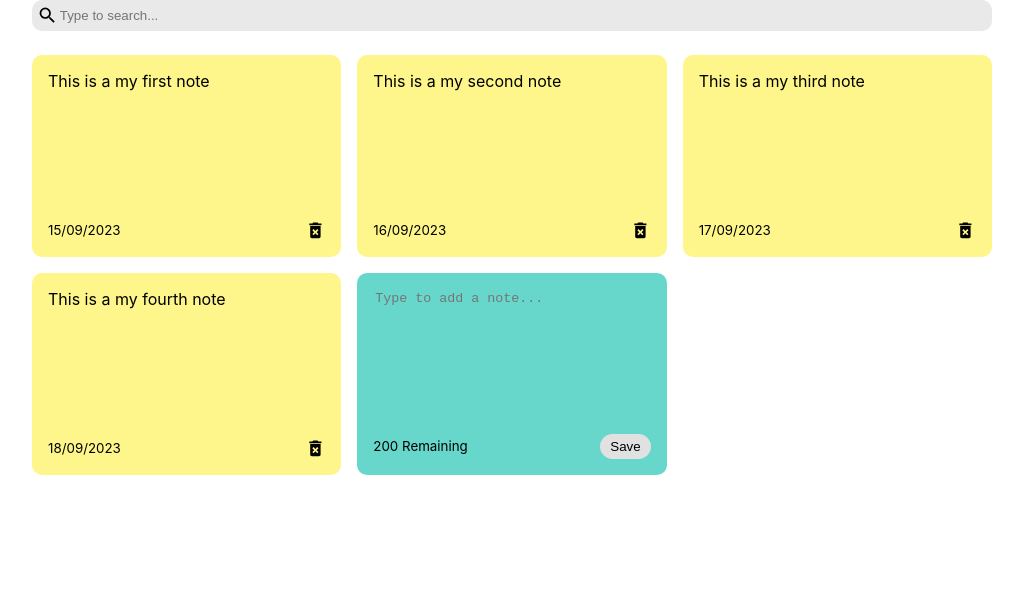
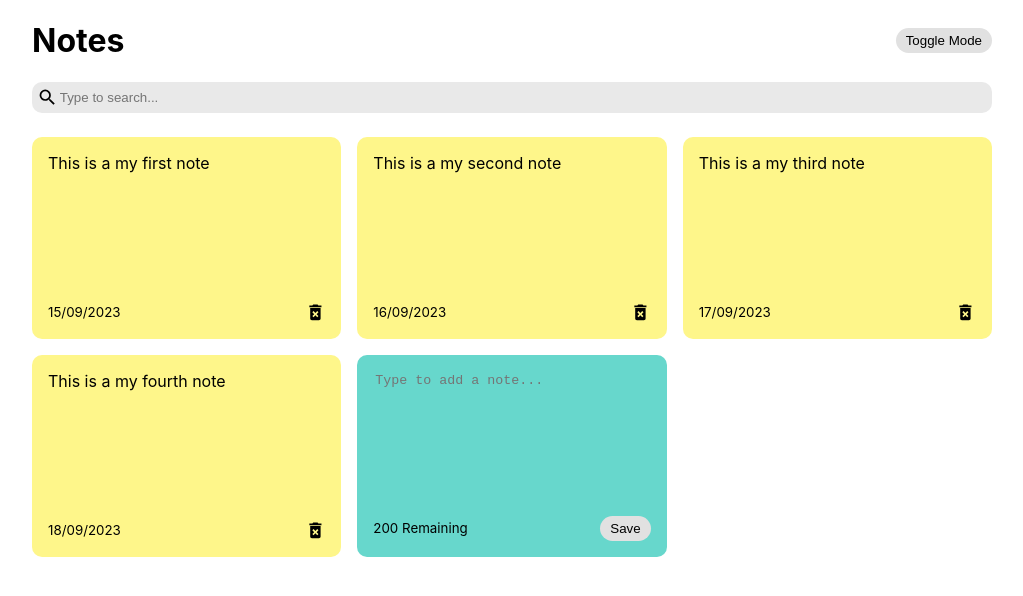
Before and after one commit to GeorgeDenis/Notes-App-React, a React (Create React App) app in the folder notes-app-react/: page / in a window 1280 px wide. Shown: the top 596 px of the page, without its empty margins (128-1151 px from the left). Built offline with nearby package versions, Linux system fonts and the light colour scheme.

Commit message:
dark mode

```diff
--- a/notes-app-react/src/App.js
+++ b/notes-app-react/src/App.js
@@ -2,7 +2,7 @@ import NotesList from "./components/NotesList";
 import { nanoid } from "nanoid";
 import { useState } from "react";
 import Search from "./components/Search";
-
+import Header from "./components/Header";
 function App() {
   const [notes, setNotes] = useState([
     {
@@ -27,6 +27,8 @@ function App() {
     },
   ]);
   const [searchText, setSearchText] = useState("");
+  const [darkMode, setDarkMode] = useState(false);
+
   const addNote = (text) => {
     const date = new Date();
     const newNote = {
@@ -42,7 +44,9 @@ function App() {
     setNotes(newNotes);
   };
   return (
-    <div className="container">
+    <div className={`${darkMode && "dark-mode"}`}>
+      <div className="container ">
+        <Header handleDarkMode={setDarkMode} />
         <Search handleSearchNote={setSearchText} />
         <NotesList
           notes={notes.filter((note) =>
@@ -52,6 +56,7 @@ function App() {
           handleDeleteNote={deleteNote}
         />
       </div>
+    </div>
   );
 }
 
--- /dev/null
+++ b/notes-app-react/src/components/Header.js
@@ -0,0 +1,11 @@
+const Header = ({ handleDarkMode }) => {
+  return (
+    <div className="header">
+      <h1>Notes</h1>
+      <button className="save" onClick={() => handleDarkMode((prev) => !prev)}>
+        Toggle Mode
+      </button>
+    </div>
+  );
+};
+export default Header;
--- a/notes-app-react/src/index.css
+++ b/notes-app-react/src/index.css
@@ -17,6 +17,7 @@ code {
   margin-left: auto;
   padding-right: 15px;
   padding-left: 15px;
+  min-height: 100vh;
 }
 .notes-list {
   display: grid;
@@ -89,3 +90,16 @@ textarea:focus {
 .search input:focus {
   outline: none;
 }
+
+.dark-mode {
+  background-color: black;
+}
+.dark-mode h1 {
+  color: white;
+}
+
+.header {
+  display: flex;
+  align-items: center;
+  justify-content: space-between;
+}
```
Lines whose indentation alone changed are shown as unchanged.
